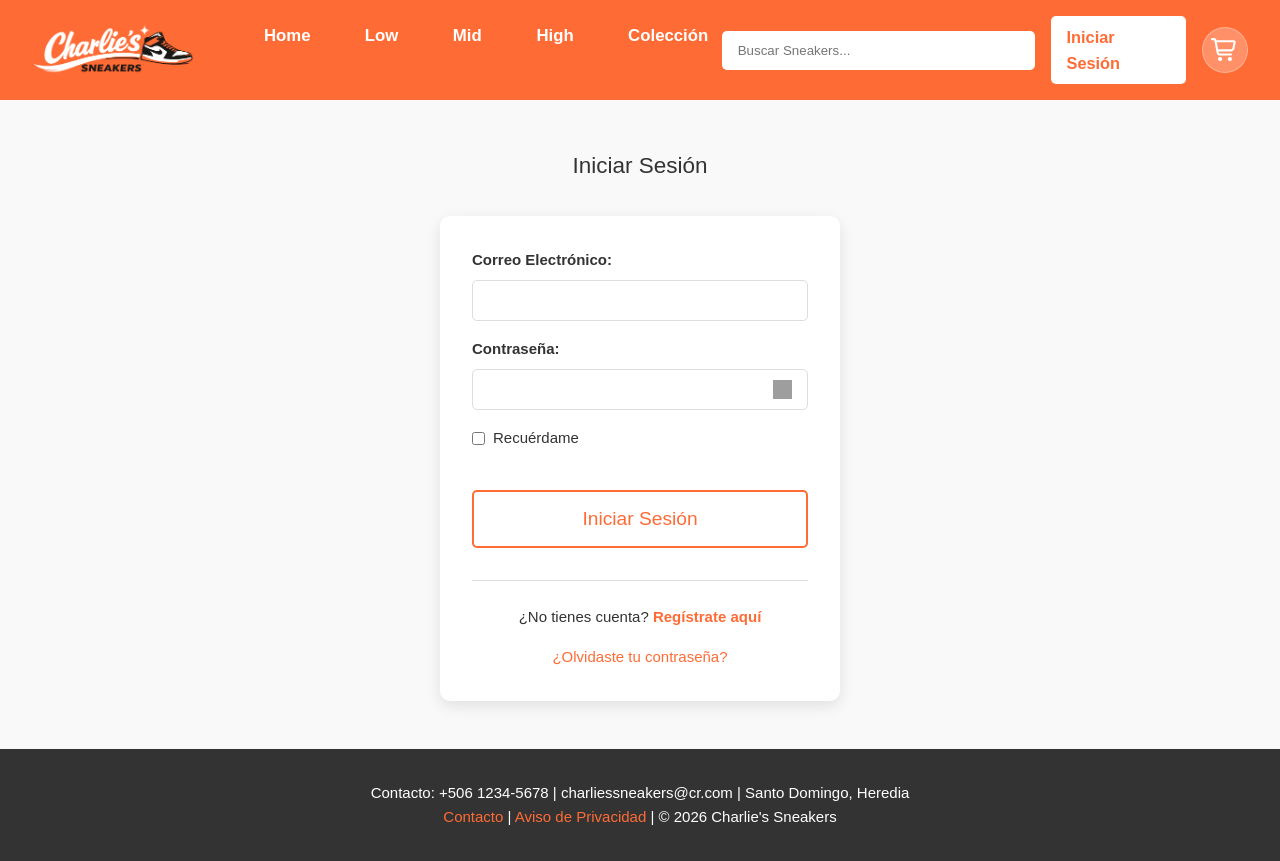
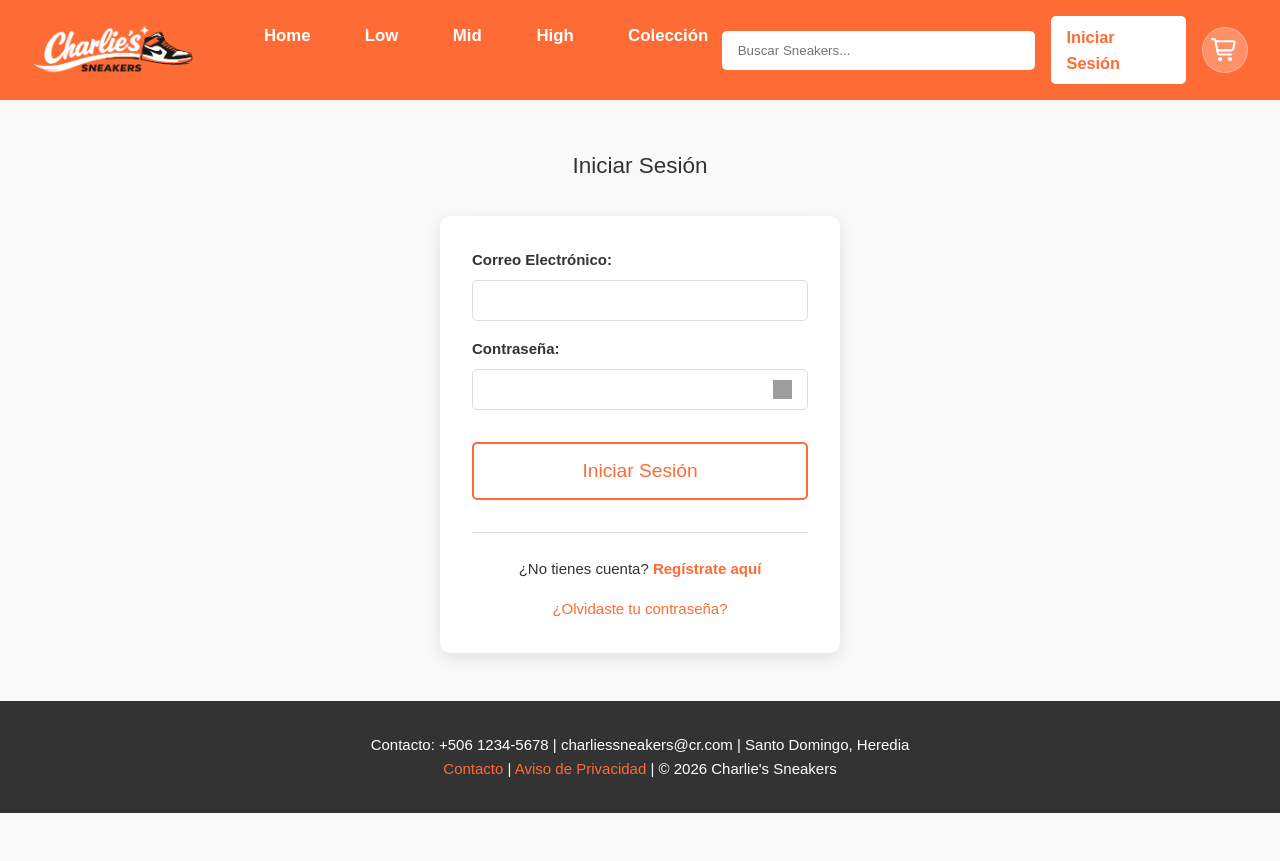
Before and after one commit to kattyab/CI0137_seg_fault, a Vue app: page /login in a window 1280 px wide. After the commit the page ends 813 px from the top, so only its background shows below. Built offline with nearby package versions, Linux system fonts and the light colour scheme; grey boxes are pictures that could not be loaded.

Commit message:
Remove "Recuérdame" checkbox from login form

```diff
--- a/src/views/LoginView.vue
+++ b/src/views/LoginView.vue
@@ -154,16 +154,6 @@ const handleSubmit = async () => {
             </div>
             <p v-if="errors.password" class="field-error">{{ errors.password }}</p>
           </div>
-          <div style="display: flex; align-items: center; margin-bottom: 1.5rem">
-            <input
-              v-model="form.recordar"
-              type="checkbox"
-              id="recordar"
-              name="recordar"
-              style="width: auto; margin-right: 0.5rem"
-            />
-            <label for="recordar" style="margin: 0">Recuérdame</label>
-          </div>
           <button class="cta" type="submit" style="width: 100%">Iniciar Sesión</button>
         </form>
 
```
